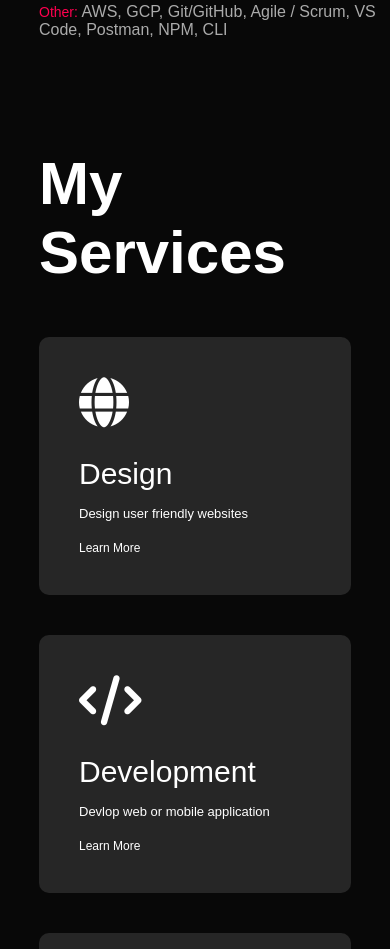
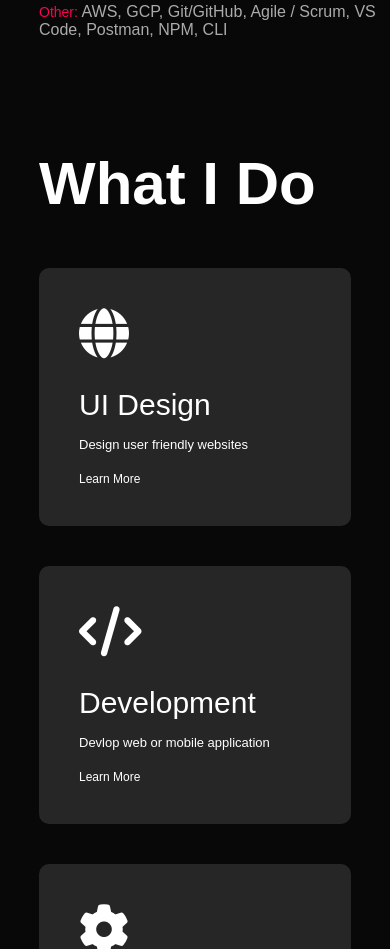
Before and after one commit to Assekops/Portfolio-final, a plain HTML site: page index.html in a window 390 px wide. Shown: the part 1519-2468 px from the top of the page. Drawn offline with Linux system fonts and the light colour scheme.

Commit message:
Media query

```diff
--- a/index.html
+++ b/index.html
@@ -133,11 +133,11 @@
     <!-------------- Services ------------------->
     <div class="services">
       <div class="container">
-        <h1 class="sub-title">My Services</h1>
+        <h1 class="sub-title">What I Do</h1>
         <div class="services-list">
           <div>
             <i class="fa-solid fa-globe"></i>
-            <h2>Design</h2>
+            <h2>UI Design</h2>
             <p>Design user friendly websites</p>
             <a href="#">Learn More</a>
           </div>
--- a/style.css
+++ b/style.css
@@ -299,3 +299,9 @@ form .btn2 {
   font-weight: 300;
   margin-top: 20px;
 }
+/* -------------CSS for small screen--------------------------- */
+@media only screen and(max-width: 600px) {
+  #header {
+    background-image: url(images/hero_mobile.jpg);
+  }
+}
```
Also changed, not shown: images/hero_mobile.jpg (added).
